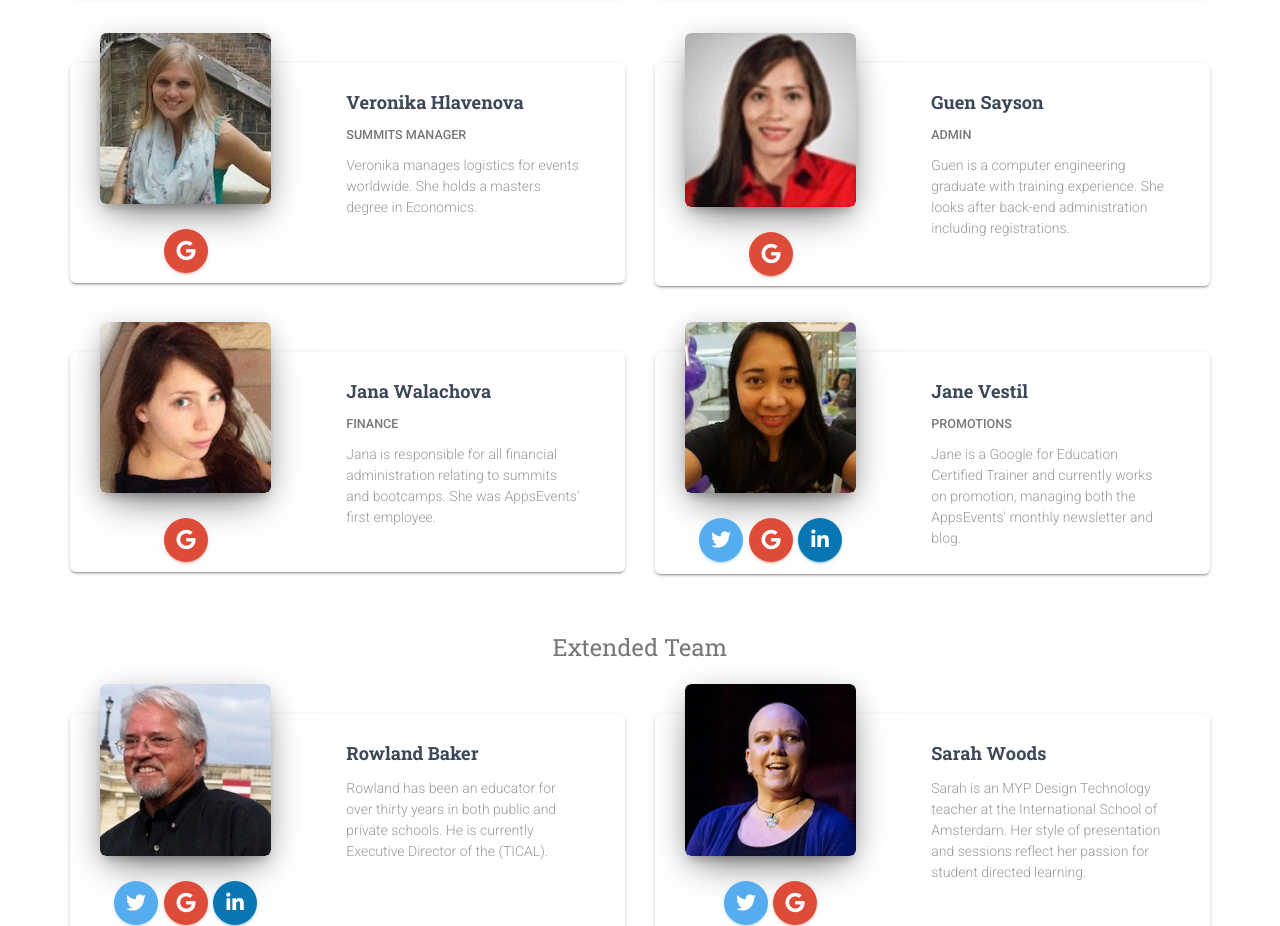
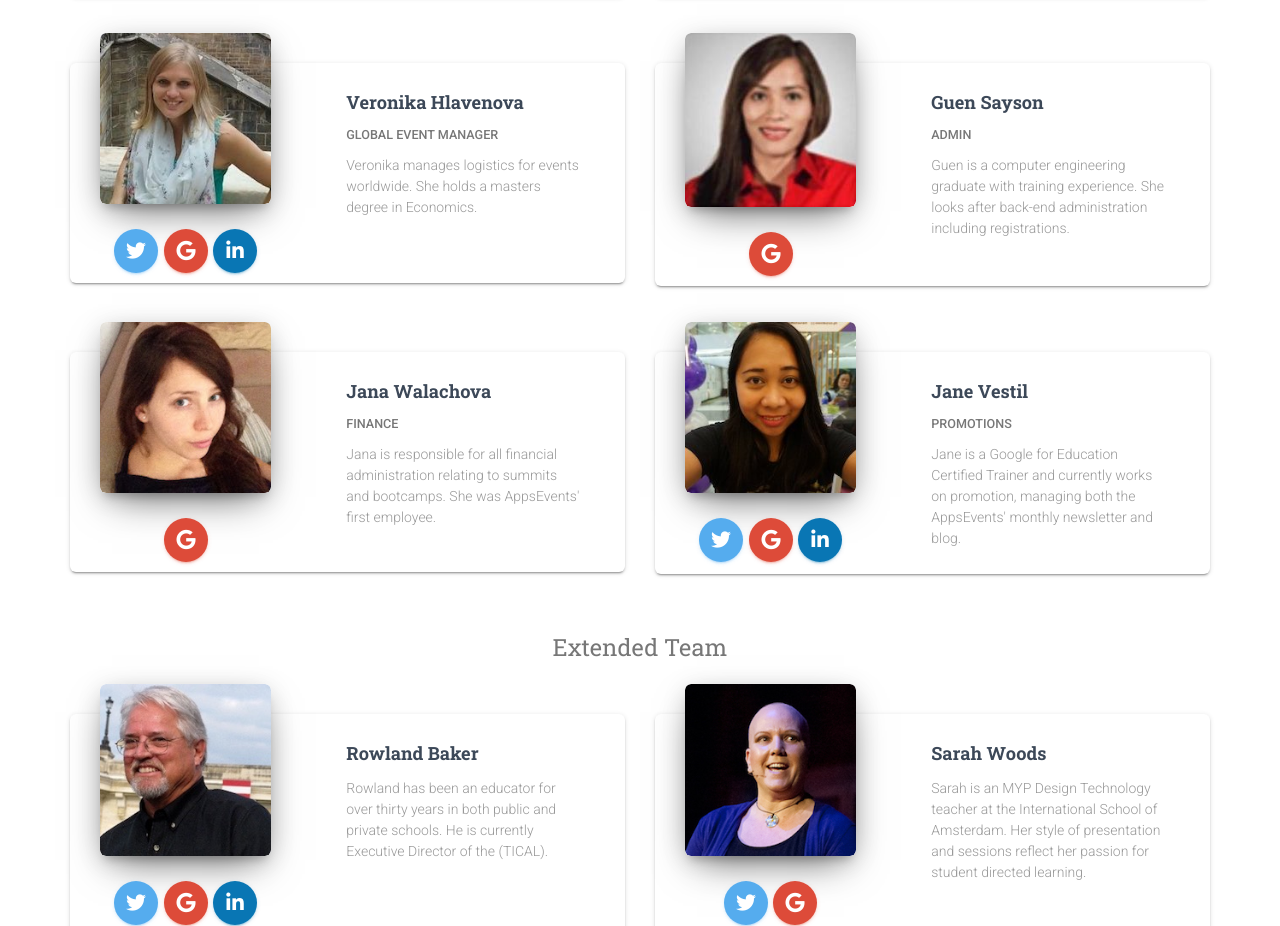
Before and after one commit to DanAppsEvents/appsevents-site, a plain HTML site: page meet-the-team.html in a window 1280 px wide. Shown: the part 966-1892 px from the top of the page. Drawn offline with Linux system fonts and the light colour scheme.

Commit message:
updated Veronika profile

```diff
--- a/meet-the-team.html
+++ b/meet-the-team.html
@@ -172,13 +172,16 @@
                                             <img alt="Veronika Hlavenova" class="img" src="assets/img/team/vh.jpg">
                                         </div>
                                         <div class="footer">
+                                            <a class="btn btn-just-icon btn-twitter btn-round" href="https://twitter.com/VHlavenova"><i class="fa fa-twitter"></i></a>
                                             <a class="btn btn-just-icon btn-google btn-round" href="https://plus.google.com/105083459090716497885/posts"><i class="fa fa-google"></i></a>
+                                            <a class="btn btn-just-icon btn-linkedin btn-round" href="https://www.linkedin.com/in/veronika-hlavenova-0571b1a"><i class="fa fa-linkedin"></i></a>
+
                                         </div>
                                     </div>
                                     <div class="col-md-7">
                                         <div class="content" style="text-align:left">
                                             <h4 class="card-title">Veronika Hlavenova</h4>
-                                            <h6 class="category text-muted">Summits Manager</h6>
+                                            <h6 class="category text-muted">Global Event Manager</h6>
                                             <p class="card-description">Veronika manages logistics for events worldwide. She holds a masters degree in Economics.</p>
                                         </div>
                                     </div>
```
